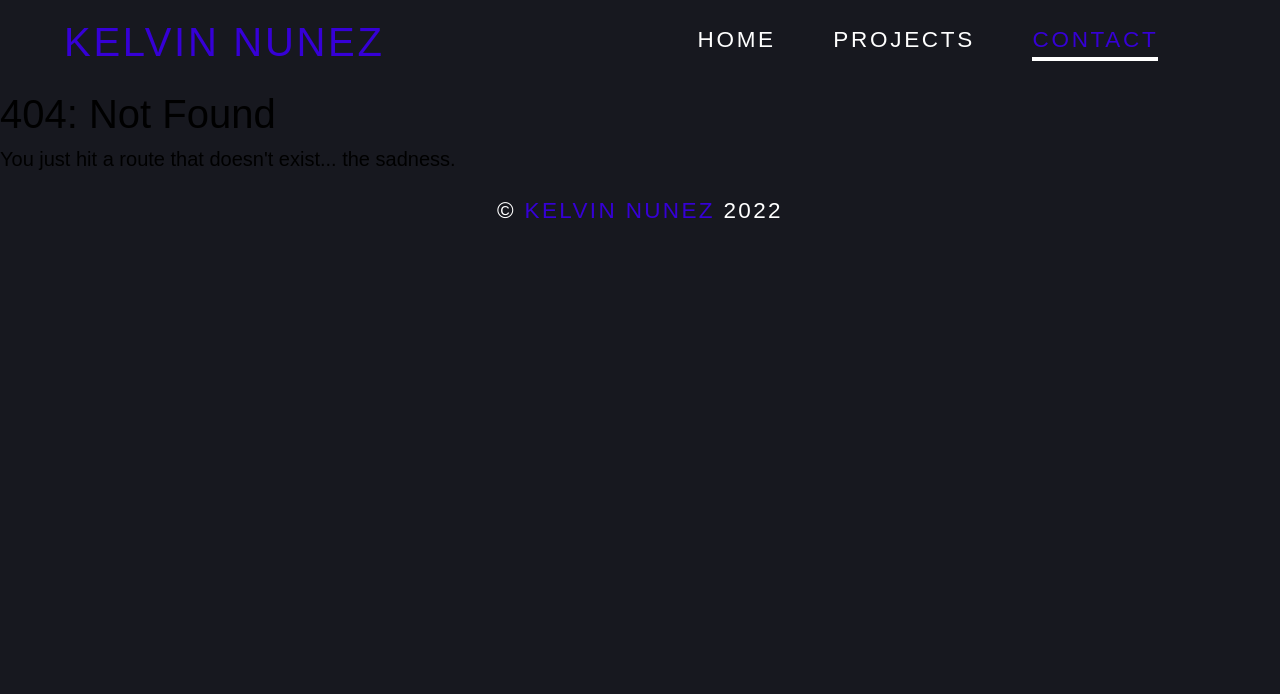
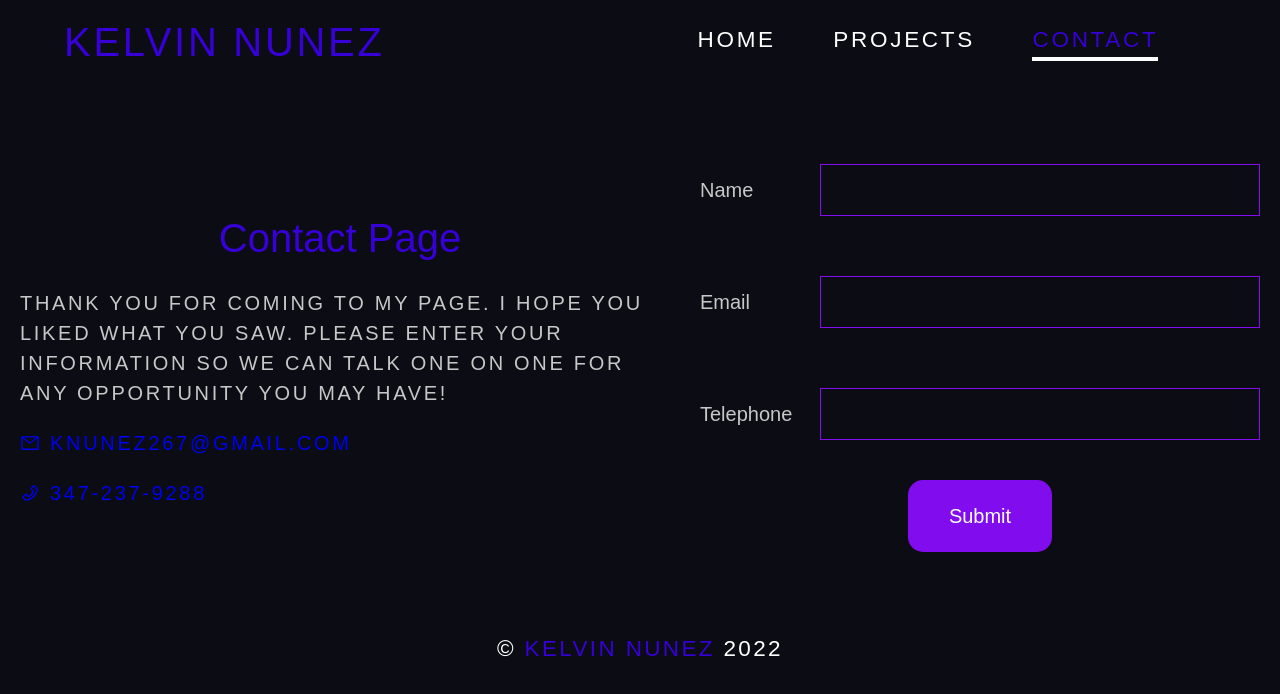
Before and after one commit to nurolkel/portfolio-gatsby, a Gatsby site: page /contact in a window 1280 px wide. Before the commit this address had no page. Built offline with nearby package versions, Linux system fonts and the light colour scheme; Gatsby itself is replaced by a stand-in of ours.

Commit message:
Added All Pages

```diff
--- a/src/components/Container.js
+++ b/src/components/Container.js
@@ -87,14 +87,123 @@ export const ImgGallery = styled("div")`
     }
 `
 
-export const ImgBackground = styled("div")`
-    border-radius: 50%;
-    height: 300px;
-    width: 300px;
-    background-color: var(--gunmetalGrey);
+export const ProjectsGrid = styled('div')`
+    display: grid;
+    --gap: 2em;
+    gap: var(--gap,2rem);
+    align-items: center;
+    box-sizing: border-box;
+    padding: 1rem;
+    a {
+        position: relative;
+        z-index: 10;
+        pointer: cursor;
+        width: 100%;
+
+
+        .projects-img {
+            width: 100%;
+            object-fit: fill;
+        }
+
+        .projects-grid {
+            position: absolute;
+            bottom: 0;
+            left: 0;
+            background-color: hsl(var(--clr-black) / .45);
+            width: 100%;
+            height: 45px;
+            display: flex;
+            justify-content: center;
+            align-items: center;
+        }
+    }
+
+    @media ${breakpoints.desktop} {
+        grid-template-columns: repeat(2, 1fr);
+
+        a {
+
+
+            .projects-img {
+                height: 500px;
+                width: 100%;
+                object-fit: fill;
+                object-position: top;
+            }
+        }
+    }
+`
+
+export const ContactContainer = styled('main')`
+    box-sizing: border-box;
+    display: grid;
+    grid-template-columns: 1fr;
+    flex-direction: column;
+    align-items: center;
+    justify-content: center;
+
+    form {
+        display: flex;
+        flex-direction: column;
+        justify-content: space-around;
+        gap: 2rem;
+        align-items: center;
+        margin-top: 3rem;
+        margin-bottom: 3rem;
+        label {
+            padding: 1rem;
+            display: grid;
+            grid-template-columns: minmax(0,5rem) minmax(0,50rem);
+            align-items: center;
+            gap: 1rem;
+
+            input {
+                padding: 0.5rem;
+                border: 1px solid hsl(var(--clr-purple));
+
+                &:focus,
+                &:hover {
+                    outline: 2px solid hsl( var(--clr-v-blue) /.50);
+                }
+            }
+        }
+
+        button {
+            padding: 1rem 2rem;
+            border-radius: 15px;
+            background-color: hsl( var(--clr-purple));
+            border: 1px solid hsl( var(--clr-purple) /.50);
+            color: hsl( var(--clr-white));
+            transition: background-color 500ms ease-out;
+            pointer: cursor;
+
+            &:hover,
+            &:focus {
+                background-color: hsl( var(--clr-purple) / .50);
+            }
+        }
+    }
+
+    @media ${breakpoints.desktop} {
+        grid-template-columns: minmax(0,35rem) minmax(0,30rem);
+        align-items: center;
+        justify-content: center;
+
+
+        form {
+            gap: 1rem;
+            justify-content: space-evenly;
+        }
+    }
+`
+
+
+export const PageContainer = styled('main')`
+    height: 100vh;
+    padding: 2rem 1rem;
     display: flex;
     justify-content: center;
-    margin: 0 auto;
     align-items: center;
 `
 
--- /dev/null
+++ b/src/components/Loading.js
@@ -0,0 +1,36 @@
+import React from "react";
+import styled from "@emotion/styled"
+import { PageContainer } from "./Container";
+
+
+
+const Spinner = styled("div")`
+    border: 5px solid hsl(var(--clr-metal-grey));
+    border-top: 5px solid hsl(var(--clr-light-grey));
+    border-radius: 50%;
+    width: 50px;
+    height: 50px;
+    animation: spin 0.8s linear infinite;
+    margin: 20px auto;
+
+    @keyframes spin {
+        0% {
+            transform: rotate(0deg);
+        }
+        100% {
+            transform: rotate(360deg) ;
+        }
+    }
+`;
+
+const Loading = () => {
+    return (
+        <PageContainer>
+            <Spinner />
+        </PageContainer>
+
+    )
+
+}
+
+export default Loading;
--- /dev/null
+++ b/src/components/Message.js
@@ -0,0 +1,12 @@
+import React from "react";
+import { PageContainer } from "./Container";
+
+const MessageComponent = (props) => {
+    return (
+        <PageContainer>
+            <p className="text-white uppercase fs-600 letter-spacing-3">{props.message}</p>
+        </PageContainer>
+    )
+}
+
+export default MessageComponent;
--- a/src/components/Navbar.js
+++ b/src/components/Navbar.js
@@ -80,7 +80,7 @@ const Navbar = () =>  {
                     <Link to='/'>
                         <h2 className="text-blue uppercase fs-600 letter-spacing-2">Kelvin Nunez</h2>
                     </Link>
-                    <div className="toggle" onClick={toggleNavBar}>
+                    <div className="toggle" role="Nav Menu" onClick={toggleNavBar}>
                         <Hamburger open={open} />
                     </div>
                 </div>
@@ -88,7 +88,6 @@ const Navbar = () =>  {
                     <Link
                         to="/"
                         className="nav-link text-white fs-400 uppercase letter-spacing-2"
-                        activeClassName="text-cyan"
                         onClick={toggleNavBar}
                     >
                         Home
@@ -96,7 +95,6 @@ const Navbar = () =>  {
                     <Link
                         to="/projects"
                         className="nav-link text-white fs-400 uppercase letter-spacing-2"
-                        activeClassName="active-link text-cyan"
                         onClick={toggleNavBar}
                     >
                         Projects
@@ -104,12 +102,10 @@ const Navbar = () =>  {
                     <Link
                         to="/contact"
                         className="nav-link text-white fs-400 uppercase letter-spacing-2"
-                        activeClassName="active-link text-cyan"
                         onClick={toggleNavBar}
                     >
                         Contact
                     </Link>
-
                 </div>
             </div>
         </nav>
--- /dev/null
+++ b/src/components/ReachMe.js
@@ -0,0 +1,12 @@
+import React from "react";
+import { AiOutlineMail, AiOutlinePhone } from "react-icons/ai"
+
+
+const ReachMe = () => (
+    <>
+        <a href="mailto:knunez267@gmail.com" className="a-link uppercase letter-spacing-2"><AiOutlineMail className="icon fs-300" />knunez267@gmail.com</a>
+        <a href="tel:3472379288" className="a-link uppercase letter-spacing-2"><AiOutlinePhone className="icon fs-300" />347-237-9288</a>
+    </>
+)
+
+export default ReachMe;
--- a/src/pages/404.js
+++ b/src/pages/404.js
@@ -1,12 +1,13 @@
 import * as React from "react"
+import { PageContainer } from "../components/Container"
 import Seo from "../components/seo"
 
 const NotFoundPage = () => (
-  <>
+  <PageContainer>
     <Seo title="404: Not found" />
-    <h1>404: Not Found</h1>
-    <p>You just hit a route that doesn&#39;t exist... the sadness.</p>
-  </>
+    <h1 className="text-blue fs-600 letter-spacing-3 text-bold uppercase">404: Not Found</h1>
+    <p className="fs-500 text-light-grey letter-spacing-2 uppercase">You just hit a route that doesn&#39;t exist... the sadness.</p>
+  </PageContainer>
 )
 
 export default NotFoundPage
--- /dev/null
+++ b/src/pages/contact.js
@@ -0,0 +1,80 @@
+import React from "react";
+import useForm from "../utils/useForm";
+import useSubmit from "../utils/useSubmit";
+import Loading from "../components/Loading";
+import MessageComponent from "../components/Message";
+import { ContactContainer } from "../components/Container";
+import ReachMe from "../components/ReachMe";
+
+const ContactPage = () => {
+
+    const { values, updateValue } = useForm({
+        name:'',
+        email:'',
+        telephone:''
+    });
+   const {
+        error,
+        message,
+        loading,
+        submitForm
+    }  = useSubmit({values});
+
+
+    if (message) {
+        return <MessageComponent message={message} />
+    }
+
+    if (error) {
+        return <MessageComponent message={error} />
+    }
+
+    if (loading) {
+        return <Loading />
+    }
+
+    return (
+        <ContactContainer>
+            <div>
+                <h1 className="text-blue text-center padding-top-bottom">Contact Page</h1>
+                <div className="padding-inline flow">
+                    <p className="text-light-grey letter-spacing-2 uppercase">Thank You for coming to my page. I hope you liked what you saw. Please enter your information so we can talk one on one for any opportunity you may have!</p>
+                    <ReachMe />
+                </div>
+            </div>
+            <form className="" role="form" onSubmit={submitForm}>
+                <label htmlFor="name" className="text-light-grey d-block">Name
+                <input
+                    type="text"
+                    id="name"
+                    name="name"
+                    value={values.name}
+                    onChange={updateValue}
+                    className="bg-black text-white"
+                /></label>
+                <label htmlFor="email" className="text-light-grey d-block">Email
+                <input
+                    type="email"
+                    id="email"
+                    name="email"
+                    value={values.email}
+                    onChange={updateValue}
+                    className="bg-black text-white"
+                /></label>
+                <label htmlFor="telephone" className="text-light-grey d-block">Telephone
+                <input
+                    type="tel"
+                    id="telephone"
+                    name="telephone"
+                    value={values.telephone}
+                    onChange={updateValue}
+                    className="bg-black text-white"
+                /></label>
+                <button role="submit">Submit</button>
+            </form>
+        </ContactContainer>
+    )
+
+}
+
+export default ContactPage;
--- a/src/styles/GlobalStyles.js
+++ b/src/styles/GlobalStyles.js
@@ -55,6 +55,8 @@ const GlobalStyle = () => (
             *::before,
             *::after {
                 box-sizing: border-box;
+                margin:0;
+                padding:0;
             }
 
             body,
@@ -81,8 +83,9 @@ const GlobalStyle = () => (
             }
 
             #___gatsby,
-            #gatsby-focus-wrapper {
-                    min-height: 100vh;
+            #gatsby-focus-wrapper,
+            body {
+                min-height: 100vh;
             }
 
             html {
@@ -94,8 +97,9 @@ const GlobalStyle = () => (
                 margin: 0;
                 padding:0;
                 line-height: 1.5;
-                background-color: hsl( var(--clr-black)/ .95);
+                background-color: hsl( var(--clr-black));
                 min-height: 100vh;
+                box-sizing: border-box;
             }
 
             img,
@@ -188,7 +192,7 @@ const GlobalStyle = () => (
 
 
             .bg-black--filter {
-                background-color: hsl( var(--clr-black) /.50);
+                background-color: hsl( var(--clr-black) /.75);
                 backdrop-filter: blur(2rem);
             }
 
@@ -199,6 +203,10 @@ const GlobalStyle = () => (
             .bg-white--filter {
                 background-color: hsl( var(--clr-white) /.75 );
                 backdrop-filter: blur(3rem);
+            }
+
+            .bg-dark-blue {
+                background-color: hsl( var(--clr-dark-blue));
             }
 
             .text-light-grey {
@@ -221,6 +229,10 @@ const GlobalStyle = () => (
                 color: hsl( var(--clr-white));
             }
 
+            .text-black {
+                color: hsl( var(--clr-black));
+            }
+
             .text-center {
                 text-align: center;
             }
@@ -237,6 +249,10 @@ const GlobalStyle = () => (
 
             .uppercase {
                 text-transform: uppercase;
+            }
+
+            .text-bold {
+                font-weight: bold;
             }
 
             .fs-900 {
@@ -337,21 +353,21 @@ const GlobalStyle = () => (
 
 
             .img {
-                position: relative;
-                display: inline-grid;
-                z-index: 1;
-                place-items: center;
-                aspect-ratio: 1;
                 width: 100%;
-                height: auto;
-
 
 
                 @media ${breakpoints.desktop} {
-                    width: 80%;
+                    width: 100%;
                     border-radius: 15px;
-                    height: auto;
                 }
+            }
+
+            .a-link {
+                text-decoration: none;
+                display: flex;
+                align-items: center;
+                justify-content: start;
+                gap: 0.5rem;
             }
 
             /* components */
@@ -486,6 +502,21 @@ const GlobalStyle = () => (
                 width: 100%;
                 height: 75px;
             }
+
+            .link-btn {
+                padding: 1.5rem 2rem;
+                background-color: hsl( var(--clr-purple));
+                border-radius: 15px;
+                margin: 0 auto;
+                transition: background-color 500ms ease-out;
+
+            }
+
+            .link-btn:hover,
+            .link-btn:focus {
+                    background-color: hsl( var(--clr-purple) / .50);
+                }
+
             .grid-container {
                 --gap: 1rem;
                 display: grid;
@@ -515,8 +546,7 @@ const GlobalStyle = () => (
                 position: relative;
                 z-index: 20;
                 box-shadow: 4px 4px 4px hsl(var(--clr-black)/ .15);
-                background-color: hsl( var(--clr-black) / .25);
-                backdrop-filter: blur(5rem);
+
                 display: grid;
                 width: 80%;
                 justify-content: center;
--- /dev/null
+++ b/src/utils/useForm.js
@@ -0,0 +1,26 @@
+import { useState } from "react";
+
+
+export default function useForm(defaults) {
+
+    const [values, setValue] = useState(defaults);
+
+    function updateValue(e) {
+        // check if its a number and convert
+
+        let { value } = e.target;
+
+        if (e.target.type === 'number') {
+            value = parseInt(e.target.value)
+        }
+
+        setValue({
+            // Copy the existing values into it
+            ...values,
+            // update the new value that changed
+            [e.target.name]: value,
+        });
+    }
+
+    return { values, updateValue };
+}
--- /dev/null
+++ b/src/utils/useSubmit.js
@@ -0,0 +1,54 @@
+import { useState } from "react";
+
+
+const useSubmit = ({ values }) => {
+
+    const [error, setError] = useState();
+    const [loading, setLoading] = useState(false);
+    const [message, setMessage] = useState('');
+
+    async function submitForm(e) {
+
+        e.preventDefault();
+        setError(null);
+        setMessage(null);
+        setLoading(true);
+
+        const body = {
+            name: values.name,
+            email: values.email,
+            telephone: values.telephone
+        }
+
+        const res = await fetch(`${process.env.FORM_SPREE}` , {
+            method: 'post',
+            headers: {
+                'Accept': 'application/json'
+            },
+            body:JSON.stringify(body)
+        });
+
+        const text = JSON.parse(await res.text());
+
+        if (res.status >= 400 && res.status < 600) {
+            setLoading(false);
+            setError(text.message);
+
+        } else {
+            setLoading(false);
+            setMessage('Awesome and Thank You!')
+        }
+    }
+
+
+
+    return {
+        error,
+        message,
+        loading,
+        submitForm,
+    }
+}
+
+
+export default useSubmit;
```
Also changed, not shown: src/components/Portfolio.js (added, +87 -0 lines), src/pages/index.js (+53 -11 lines), src/pages/projects.js (added, +48 -0 lines), src/pages/{SanityPortfolio.name}.js (added, +39 -0 lines).
